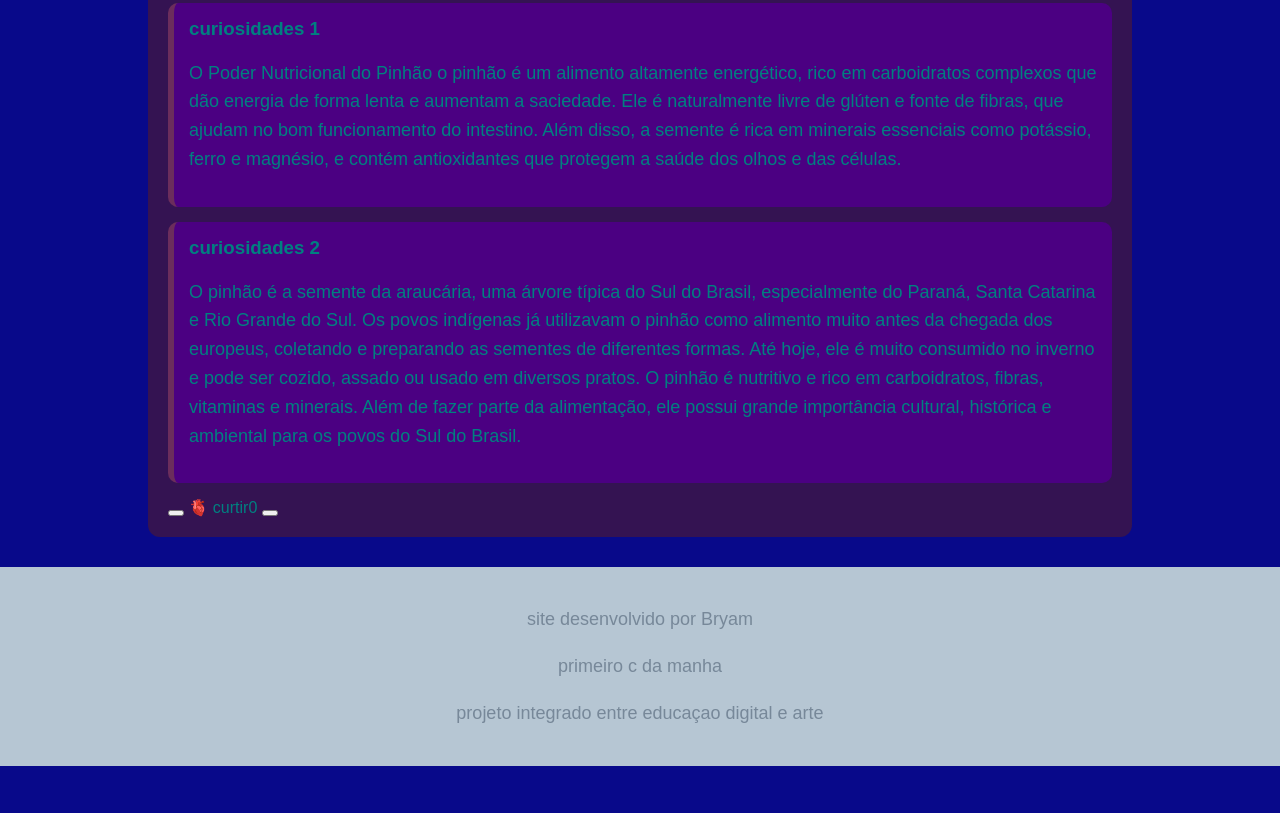
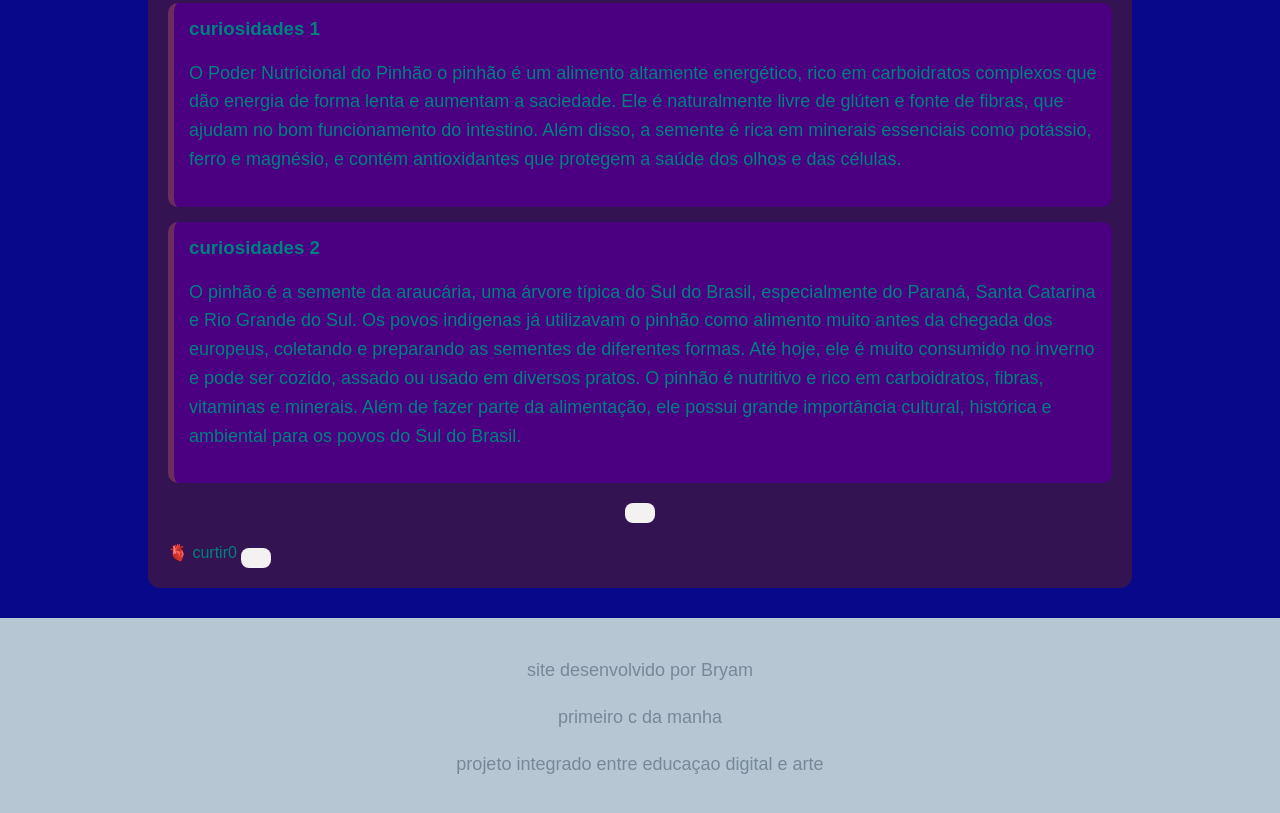
Before and after one commit to bryambarbacovi-hub/arte.paranaense, a plain HTML site: page index.html in a window 1280 px wide. Shown: the part 2589-3402 px from the top of the page. Before the commit the page ends 3355 px from the top, so only its background shows below. Drawn offline with Linux system fonts and the light colour scheme.

Commit message:
atualizei

```diff
--- a/style.css
+++ b/style.css
@@ -88,3 +88,22 @@
     padding: 20px;
     margin-top: 30px;
 }
+
+button{
+background-color: #f3f1f1;
+color: blue;
+border:none;
+padding:10px 15px;
+border-radius: 8px;
+cursor:pointer
+}
+
+button:hover{
+background-color: #6b2d5c;
+}
+
+.curtir{
+display:block;
+width:fit-content;
+margin:20px auto;
+}
```
